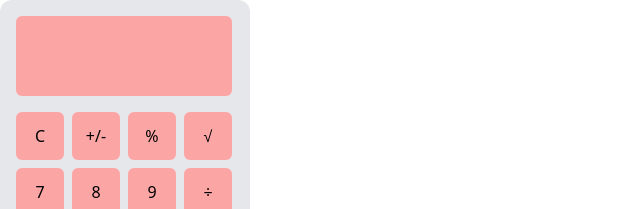
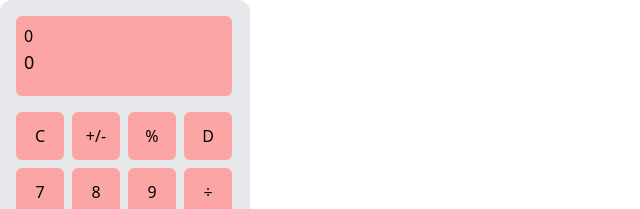
Before and after one commit to LukasMaselsky/Planel, a React (Vite) app in the folder client/: page / in a window 1280 px wide. Shown: the top 209 px of the page, without its empty margins (0-640 px from the left). Built offline with nearby package versions, Linux system fonts and the light colour scheme.

Commit message:
calculator functionality improvement

```diff
--- a/client/src/components/Calculator/Calculator.tsx
+++ b/client/src/components/Calculator/Calculator.tsx
@@ -1,27 +1,198 @@
 import CalculatorButton from "./CalculatorButton";
+import { SyntheticEvent, useState } from "react";
+
+interface Calc {
+    sign: string;
+    history: number | string;
+    number: number | string;
+    result: number | string;
+    divideByZero: boolean;
+}
 
 export default function Calculator() {
-    const clear = () => {};
+    const [calc, setCalc] = useState<Calc>({
+        sign: "",
+        history: 0,
+        number: 0,
+        result: 0,
+        divideByZero: false,
+    });
 
-    const plusMinus = () => {};
+    const clear = (e: SyntheticEvent) => {
+        e.preventDefault();
+        setCalc({
+            sign: "",
+            history: 0,
+            number: 0,
+            result: 0,
+            divideByZero: false,
+        });
+    };
 
-    const percent = () => {};
+    const plusMinus = (e: SyntheticEvent) => {
+        e.preventDefault();
+        setCalc({
+            ...calc,
+            number: calc.number ? Number(calc.number) * -1 : 0,
+            result: calc.result ? Number(calc.result) * -1 : 0,
+        });
+    };
 
-    const number = () => {};
+    const percent = (e: SyntheticEvent) => {
+        // all this does is convert inputted num to decimal
+        e.preventDefault();
+        let num = calc.number ? parseFloat(String(calc.number)) : 0;
 
-    const divide = () => {};
+        setCalc({
+            ...calc,
+            number: (num /= Math.pow(100, 1)),
+        });
+    };
 
-    const multiply = () => {};
+    const number = (e: SyntheticEvent) => {
+        e.preventDefault();
+        const input = e.target as HTMLElement;
+        const value = input.innerHTML;
+        if (String(calc.number).length < 16) {
+            setCalc({
+                ...calc,
+                number:
+                    calc.number === 0 && value === "0"
+                        ? "0"
+                        : Number(calc.number) % 1 === 0
+                          ? Number(calc.number + value)
+                          : calc.number + value,
+            });
+        }
+    };
 
-    const subtract = () => {};
+    const compute = (sign: string): number | string => {
+        const num = Number(calc.number);
+        const res = Number(calc.result);
 
-    const add = () => {};
+        const firstOperation = String(calc.history).slice(0, 1) == "0";
+        let newResult: number | string = 0;
+        if (firstOperation) return num;
 
-    const equals = () => {};
+        if (sign == "+") {
+            newResult = res + num;
+        } else if (sign == "-") {
+            newResult = res - num;
+        } else if (sign == "x") {
+            newResult = res * num;
+        } else if (sign == "÷") {
+            newResult = res / num;
+            if (newResult == Infinity) {
+                newResult = "Can't divide by 0";
+            }
+        }
 
-    const squareRoot = () => {};
+        return newResult;
+    };
 
-    const decimal = () => {};
+    const sign = (e: SyntheticEvent) => {
+        e.preventDefault();
+        const input = e.target as HTMLElement;
+        const value = input.innerHTML;
+
+        // remove "="
+        const history = String(calc.history).includes("=")
+            ? String(calc.history).slice(0, String(calc.history).length - 1) +
+              calc.sign
+            : String(calc.history);
+
+        const newResult = compute(calc.sign == "" ? value : calc.sign); // previous sign if mixing signs inputted
+        //! this doesn't work when using =
+
+        if (newResult == "Can't divide by 0") {
+            console.log("here");
+            setCalc({
+                ...calc,
+                history: newResult,
+                result: newResult,
+                divideByZero: true,
+            });
+            return;
+        }
+
+        if (calc.number !== 0) {
+            setCalc({
+                ...calc,
+                sign: value,
+                history:
+                    calc.history != 0
+                        ? history + String(calc.number) + value
+                        : calc.number + value,
+                result: newResult,
+                number: 0,
+            });
+        }
+    };
+
+    const equals = (e: SyntheticEvent) => {
+        e.preventDefault();
+
+        const newResult = compute(calc.sign);
+
+        if (newResult == "Can't divide by 0") {
+            console.log("here");
+            setCalc({
+                ...calc,
+                history: newResult,
+                result: newResult,
+                divideByZero: true,
+            });
+            return;
+        }
+
+        // remove "="
+        const history = String(calc.history).includes("=")
+            ? String(calc.history).slice(0, String(calc.history).length - 1) +
+              calc.sign
+            : String(calc.history);
+
+        setCalc({
+            ...calc,
+            history:
+                calc.sign == ""
+                    ? calc.number
+                    : history +
+                      (Number(calc.number) == 0
+                          ? String(calc.result)
+                          : String(calc.number)) +
+                      "=",
+            result: newResult,
+            number: 0,
+        });
+    };
+
+    const backspace = (e: SyntheticEvent) => {
+        e.preventDefault();
+
+        const numString = String(calc.number);
+        setCalc({
+            ...calc,
+            number: Number(
+                numString.slice(0, numString.length - 1) == "-"
+                    ? 0
+                    : numString.slice(0, numString.length - 1),
+            ),
+            result: 0,
+        });
+    };
+
+    const decimal = (e: SyntheticEvent) => {
+        e.preventDefault();
+        const input = e.target as HTMLElement;
+        const value = input.innerHTML;
+
+        setCalc({
+            ...calc,
+            number: !calc.number.toString().includes(".")
+                ? calc.number + value
+                : calc.number,
+        });
+    };
 
     const buttons = [
         {
@@ -37,8 +208,8 @@ export default function Calculator() {
             onClick: percent,
         },
         {
-            sign: "√",
-            onClick: squareRoot,
+            sign: "D",
+            onClick: backspace,
         },
         {
             sign: "7",
@@ -54,7 +225,7 @@ export default function Calculator() {
         },
         {
             sign: "÷",
-            onClick: divide,
+            onClick: sign,
         },
         {
             sign: "4",
@@ -70,7 +241,7 @@ export default function Calculator() {
         },
         {
             sign: "x",
-            onClick: multiply,
+            onClick: sign,
         },
         {
             sign: "1",
@@ -86,7 +257,7 @@ export default function Calculator() {
         },
         {
             sign: "-",
-            onClick: subtract,
+            onClick: sign,
         },
         {
             sign: "0",
@@ -102,20 +273,26 @@ export default function Calculator() {
         },
         {
             sign: "+",
-            onClick: add,
+            onClick: sign,
         },
     ];
 
     return (
         <div className="flex h-[400px] w-[250px] rounded-xl bg-gray-200 p-4">
             <div className="flex flex-col gap-4">
-                <div className="flex grow rounded-md bg-red-300"></div>
+                <div className="flex grow flex-col rounded-md bg-red-300 p-2">
+                    <div className="text-base font-light">{calc.history}</div>
+                    <div className="text-lg">
+                        {!(calc.number == 0) ? calc.number : calc.result}
+                    </div>
+                </div>
                 <div className="grid grid-cols-4 grid-rows-5 gap-2">
                     {buttons.map((obj, index) => (
                         <CalculatorButton
                             key={index}
                             sign={obj.sign}
                             onClick={obj.onClick}
+                            off={calc.divideByZero}
                         />
                     ))}
                 </div>
--- a/client/src/components/Calculator/CalculatorButton.tsx
+++ b/client/src/components/Calculator/CalculatorButton.tsx
@@ -1,15 +1,19 @@
+import { SyntheticEvent } from "react";
+
 interface Props {
     sign: string;
-    onClick: () => void;
+    onClick: (e: SyntheticEvent) => void;
+    off: boolean;
 }
 
-export default function CalculatorButton({ sign, onClick }: Props) {
+export default function CalculatorButton({ sign, onClick, off }: Props) {
     return (
-        <div
-            className="flex h-12 w-12 select-none items-center justify-center rounded-md bg-red-300 hover:cursor-pointer"
+        <button
+            className="flex h-12 w-12 select-none items-center justify-center rounded-md bg-red-300 hover:cursor-pointer hover:bg-red-200 disabled:cursor-not-allowed disabled:opacity-50"
             onClick={onClick}
+            disabled={off && sign != "C"}
         >
             {sign}
-        </div>
+        </button>
     );
 }
```
